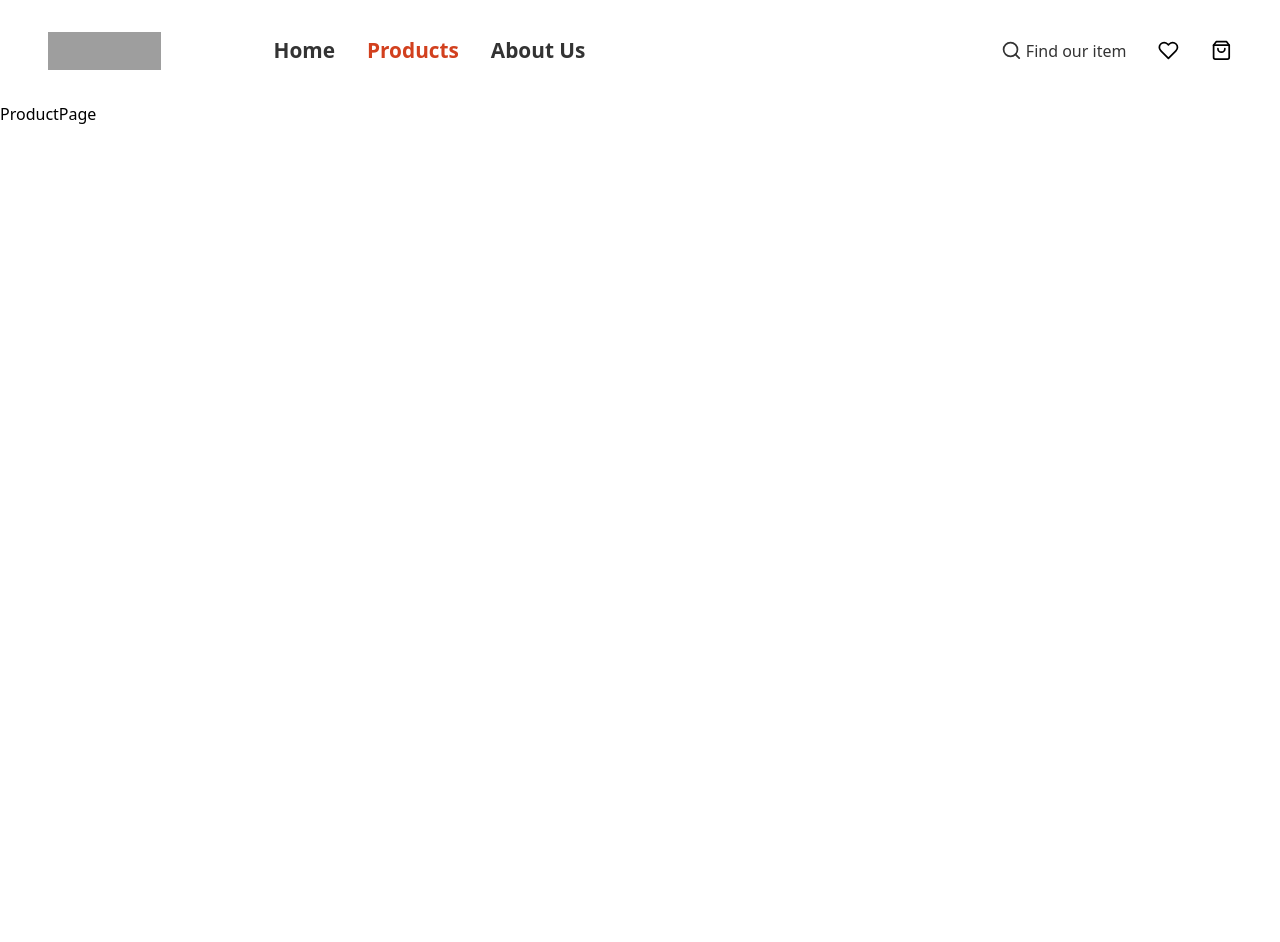
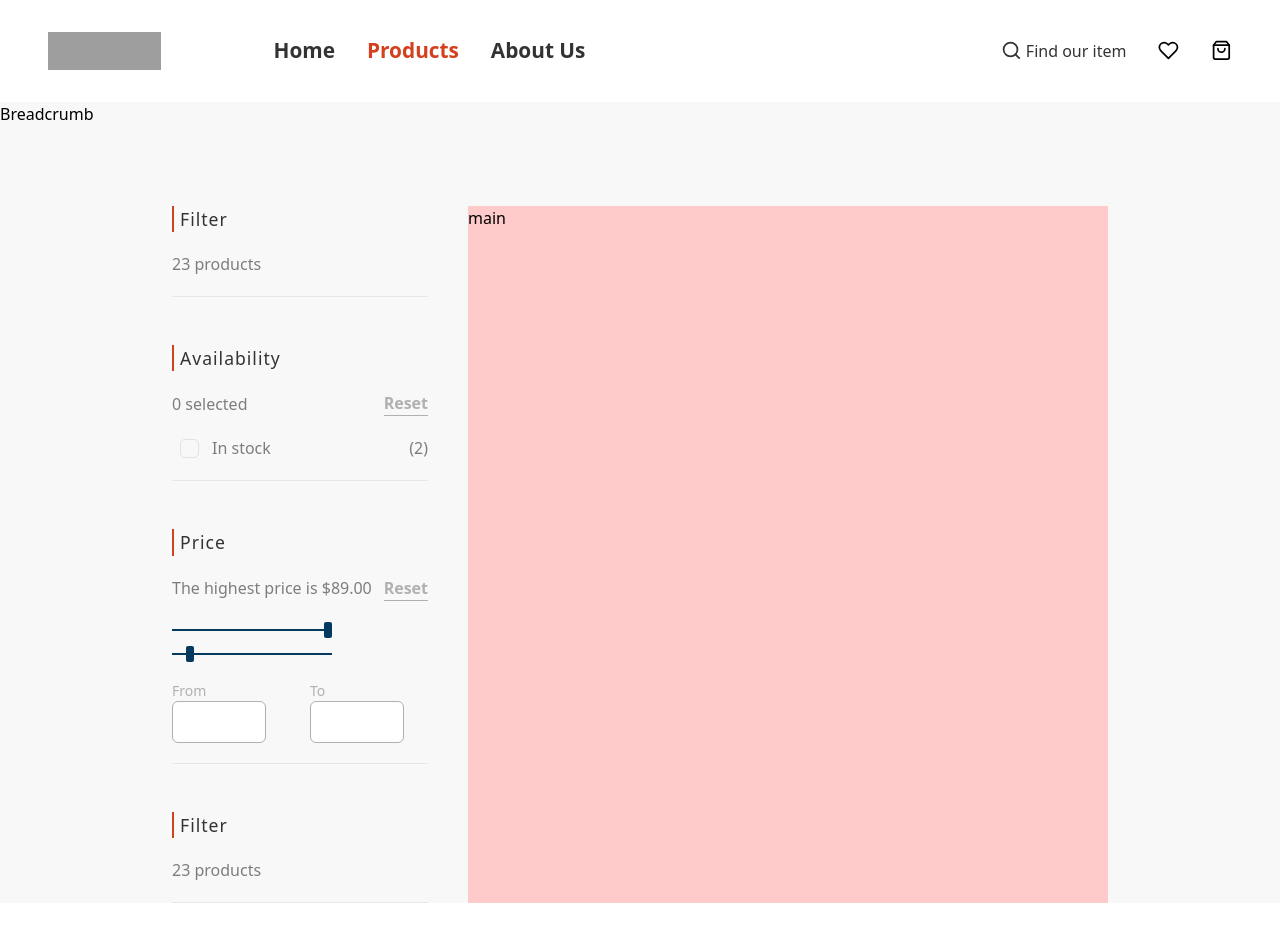
Before and after one commit to Linh-203/React-nhom3, a React (Vite) app: page /products in a window 1280 px wide. Shown: the top 942 px of the page. Built offline with nearby package versions, Linux system fonts and the light colour scheme; grey boxes are pictures that could not be loaded.

Commit message:
product page #1

```diff
--- a/src/components/Header/Header.tsx
+++ b/src/components/Header/Header.tsx
@@ -1,8 +1,9 @@
 import styles from './header.module.css';
-import { Link, NavLink } from 'react-router-dom';
+import { Link, NavLink, useLocation } from 'react-router-dom';
 import GlassIcon from '../../assets/icons/GlassIcon';
 import HeartIcon from '../../assets/icons/HeartIcon';
 import CartIcon from '../../assets/icons/CartIcon';
+import { useEffect, useState } from 'react';
 
 type NavLink = {
    path: string;
@@ -24,7 +25,17 @@ const navItems: NavLink[] = [
    }
 ];
 const Header = () => {
+   const location = useLocation();
+   const [path, setPath] = useState<string>('');
+   useEffect(() => {
+      setPath(location.pathname);
+   }, [location.pathname]);
    return (
+      //get height of header
+      // listen window scroll
+      //set history of each time scroll
+      // smaller than history -> up -> fixed header
+      // contrary
       <header className={`${styles['header']}`}>
          <div className='w-[20%]'>
             <img
@@ -38,7 +49,7 @@ const Header = () => {
                {navItems.map((item, index) => (
                   <li
                      className={`font-semibold text-[1.3rem] text-colorText hover:text-hightLigh text-center ${
-                        window.location.pathname === item.path ? 'text-hightLigh' : 'text-colorText'
+                        path === item.path ? 'text-hightLigh' : 'text-colorText'
                      }`}
                      key={index}
                   >
--- /dev/null
+++ b/src/components/Label/LabelRed.module.css
@@ -0,0 +1,15 @@
+.label{
+    position: relative;
+    font-weight: 500;
+    color:#333333;
+    font-size: 1.1rem;
+    letter-spacing: 1px;
+}
+.label::before{
+    content: "";
+    position: absolute;
+    left: 0;
+    background-color: #d2401e;
+    width: 0.1rem;
+    height: 100%;
+}
--- /dev/null
+++ b/src/components/Label/LabelRed.tsx
@@ -0,0 +1,12 @@
+import React from 'react';
+import styles from './LabelRed.module.css';
+type Props = {
+   children: string | React.ReactNode;
+   fontSize?: string ;
+};
+
+const LabelRed = ({ children, fontSize="" }: Props) => {
+   return <p className={`${styles['label']} pl-2 ${fontSize}`}>{children}</p>;
+};
+
+export default LabelRed;
--- a/src/index.css
+++ b/src/index.css
@@ -6,3 +6,23 @@
     background-color: #badaf6;
     color: black;
 }
+input[type="range"] {
+    -webkit-appearance: none !important;
+   appearance: none ;
+    background: transparent;
+    cursor: pointer;
+    width: 10rem;
+}
+input[type="range"]::-webkit-slider-runnable-track {
+    background: #053a5f;
+    height: 0.1rem;
+}
+input[type="range"]::-webkit-slider-thumb {
+    -webkit-appearance: none; /* Override default look */
+    appearance: none;
+    margin-top: -7px; /* Centers thumb on the track */
+    background-color: #053a5f;
+    height: 1rem;
+    width: 0.5rem;
+    border-radius: 2px;
+}
--- a/src/pages/ProductPage.tsx
+++ /dev/null
@@ -1,7 +0,0 @@
-const ProductPage = () => {
-  return (
-    <div>ProductPage</div>
-  )
-}
-
-export default ProductPage
--- /dev/null
+++ b/src/pages/ProductPage/ProductPage.module.css
@@ -0,0 +1,30 @@
+.block-filter + .block-filter{
+ margin-top: 3rem;
+}
+.block-filter input[type="checkbox"]{
+     display: none;
+}
+.block-filter input[type="checkbox"] + label{
+    cursor: pointer;
+    position: relative;
+}
+.block-filter input[type="checkbox"] + label:before{
+    content: "";
+    width: 1.2rem;
+    height: 1.2rem;
+    border: 1px solid rgb(226, 226, 226);
+    display: block;
+    position: absolute;
+    left: 0;
+    border-radius: 5px;
+}
+
+.block-filter input[type="checkbox"]:hover + label:before{
+    background: #7c7e7c;
+    box-shadow: inset 0px 0px 0px 2px #ffff;
+    transition: 0.5s;
+}
+.block-filter input[type="checkbox"]:checked + label:before{
+    background: #7c7e7c;
+    box-shadow: inset 0px 0px 0px 2px #ffff;
+}
--- /dev/null
+++ b/src/pages/ProductPage/ProductPage.tsx
@@ -0,0 +1,82 @@
+import LabelRed from '../../components/Label/LabelRed';
+import styles from './ProductPage.module.css';
+const ProductPage = () => {
+   return (
+      <div className='min-h-[100vh] w-full bg-primaryBg'>
+         <div>Breadcrumb</div>
+         <section className='w-full pt-20 flex justify-center gap-10'>
+            <article className='w-[20%] flex flex-col'>
+               <div className={`${styles['block-filter']}`}>
+                  <LabelRed>Filter</LabelRed>
+                  <p className='text-grayLight200 mt-5'>23 products</p>
+                  <hr className='mt-5' />
+               </div>
+               <div className={`${styles['block-filter']}`}>
+                  <LabelRed>Availability</LabelRed>
+                  <div className='w-full mt-5'>
+                     <div className='w-full flex justify-between items-center'>
+                        <p className='text-grayLight200'>
+                           <span>0</span> selected
+                        </p>
+                        <button className='text-grayLight100  border-grayLight100 border-b-[1px] font-semibold hover:text-grayLight200'>
+                           Reset
+                        </button>
+                     </div>
+                     <div className='w-full max-h-[200px] overflow-auto'>
+                        <div className='flex justify-between items-center mt-5'>
+                           <div>
+                              <input type='checkbox' name='attribute' id='check-box' />
+                              <label className='ml-2 text-grayLight200 flex items-center' htmlFor='check-box'>
+                                 <span className='ml-8'>In stock</span>
+                              </label>
+                           </div>
+                           <span className='text-grayLight200'>(2)</span>
+                        </div>
+                     </div>
+                  </div>
+                  <hr className='mt-5' />
+               </div>
+               <div className={`${styles['block-filter']}`}>
+                  <LabelRed>Price</LabelRed>
+                  <div className='w-full flex justify-between items-center mt-5'>
+                     <p className='text-grayLight200 '>The highest price is $89.00</p>
+                     <button className='text-grayLight100  border-grayLight100 border-b-[1px] font-semibold hover:text-grayLight200'>
+                        Reset
+                     </button>
+                  </div>
+                  <div className='mt-3'>
+                     <input type='range' className='' step={1} max={45} min={1} />
+                     <input type='range' className='' step={1} max={89} min={46} />
+                  </div>
+                  <div className='flex w-full justify-center items-center gap-5 mt-5'>
+                     <div>
+                        <p className='text-grayLight100 text-sm '>From</p>
+                        <input
+                           type='text'
+                           className='p-2 w-[80%] rounded-md border-[1px] border-grayLight100 outline-none'
+                        />
+                     </div>
+
+                     <div>
+                        <p className='text-grayLight100 text-sm '>To</p>
+                        <input
+                           type='text'
+                           className='p-2 w-[80%] rounded-md border-[1px] border-grayLight100 outline-none'
+                        />
+                     </div>
+                  </div>
+                  <hr className='mt-5' />
+               </div>
+               <div className={`${styles['block-filter']}`}>
+                  <LabelRed>Filter</LabelRed>
+                  <p className='text-grayLight200 mt-5'>23 products</p>
+                  <hr className='mt-5' />
+               </div>
+            </article>
+            <main className='w-[50%] bg-red-200'>main</main>
+         </section>
+      </div>
+   );
+};
+
+export default ProductPage;
--- a/tailwind.config.js
+++ b/tailwind.config.js
@@ -6,10 +6,12 @@ export default {
          colors: {
             colorText: '#333333',
             hightLigh: '#d2401e',
-            greenCus: '#8db049'
+            greenCus: '#8db049',
+            grayLight200:'#7c7e7c',
+            grayLight100:'#b0b0b0'
          },
          backgroundColor: {
-            primaryBg: 'rgb(228 228 228)',
+            primaryBg: '#f8f8f8',
             sectionBg: '#f1f1f1',
             navBg: '#badaf6',
             dropBg: '#e1dede'
```
Also changed, not shown: src/App.tsx (+2 -56 lines), src/routes/router.tsx (added, +58 -0 lines).
